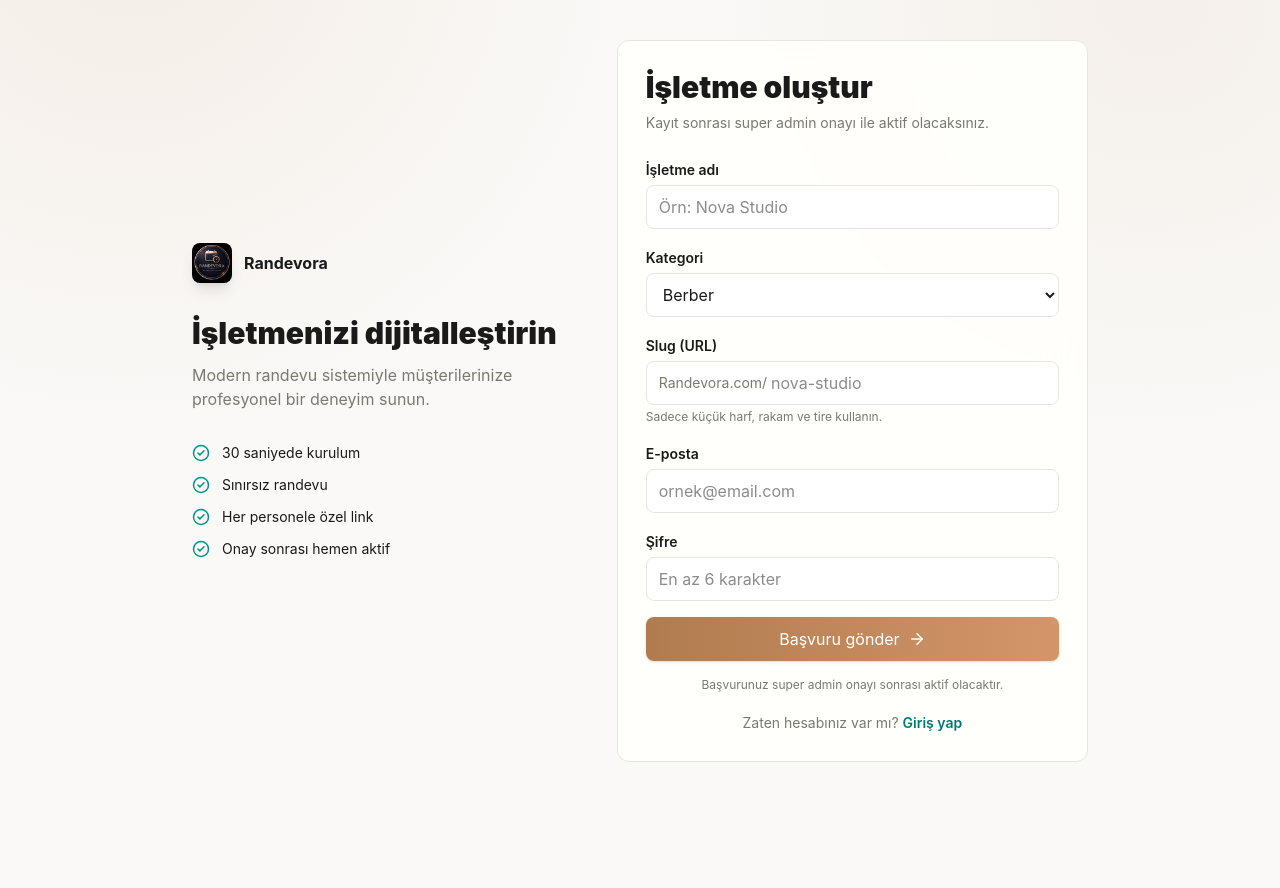
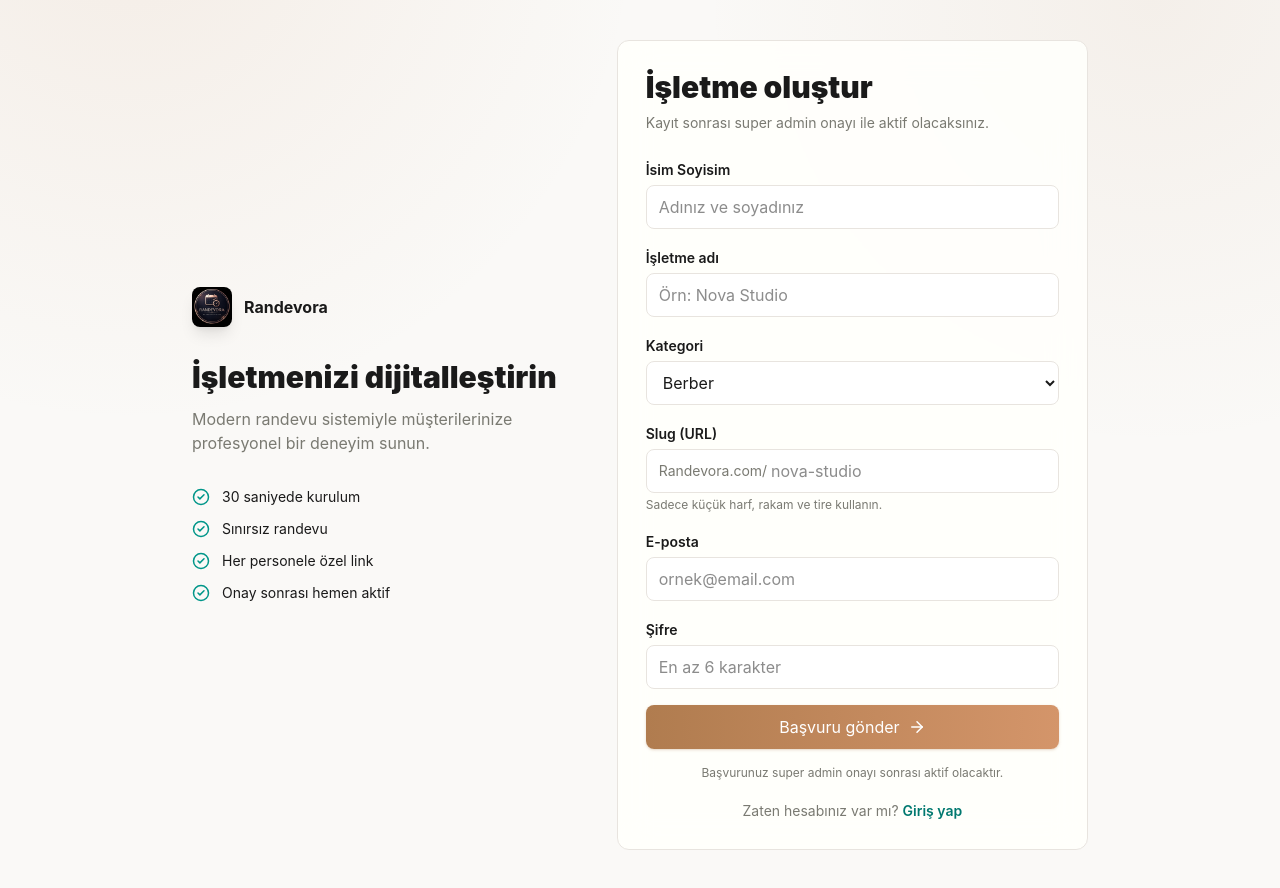
Before and after one commit to kutas13/randevora, a Next.js app: page /register in a window 1280 px wide. Before the commit the page ends 802 px from the top, so only its background shows below. Built offline with nearby package versions, Linux system fonts and the light colour scheme.

Commit message:
feat: kayit formuna isim soyisim eklendi, admin employees tablosunda gorunur
Co-authored-by: Cursor <cursoragent@cursor.com>

```diff
--- a/app/auth/actions.ts
+++ b/app/auth/actions.ts
@@ -11,6 +11,7 @@ const loginSchema = z.object({
 });
 
 const registerSchema = loginSchema.extend({
+  fullName: z.string().min(2),
   businessName: z.string().min(2),
   slug: z.string().min(3).regex(/^[a-z0-9-]+$/),
   category: z.string().optional(),
@@ -100,6 +101,7 @@ export async function registerAction(formData: FormData) {
 
   try {
     const values = registerSchema.parse({
+      fullName: formData.get("fullName"),
       businessName: formData.get("businessName"),
       slug: formData.get("slug"),
       email: formData.get("email"),
@@ -127,6 +129,7 @@ export async function registerAction(formData: FormData) {
       password: values.password,
       email_confirm: true,
       user_metadata: {
+        full_name: values.fullName,
         business_name: values.businessName,
         business_slug: values.slug,
         category: values.category,
@@ -165,7 +168,7 @@ export async function registerAction(formData: FormData) {
       id: userId,
       business_id: business.id,
       role: "owner",
-      full_name: values.businessName,
+      full_name: values.fullName,
       email: values.email,
     });
 
@@ -173,7 +176,7 @@ export async function registerAction(formData: FormData) {
     await admin.from("employees").insert({
       business_id: business.id,
       user_id: userId,
-      full_name: values.businessName,
+      full_name: values.fullName,
       role: "admin",
       active: true,
     });
--- a/app/register/page.tsx
+++ b/app/register/page.tsx
@@ -59,6 +59,15 @@ export default async function RegisterPage({ searchParams }: { searchParams: Pro
           )}
 
           <form action={registerAction} className="mt-6 grid gap-4">
+            <div>
+              <label className="text-sm font-semibold">İsim Soyisim</label>
+              <input
+                name="fullName"
+                className="mt-1 h-11 w-full rounded-lg border border-[var(--line)] bg-[var(--panel-strong)] px-3 outline-none"
+                placeholder="Adınız ve soyadınız"
+                required
+              />
+            </div>
             <div>
               <label className="text-sm font-semibold">İşletme adı</label>
               <input
```
